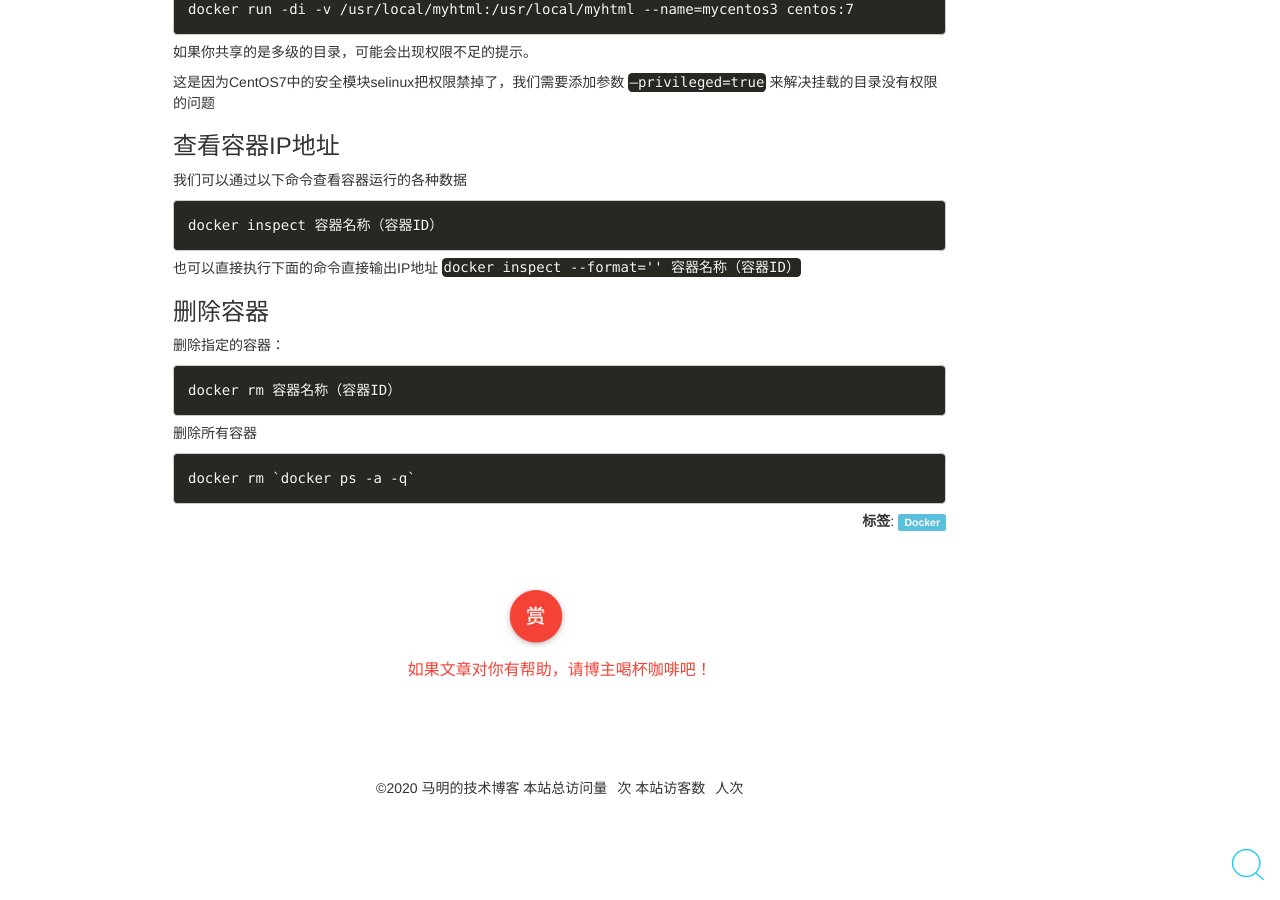
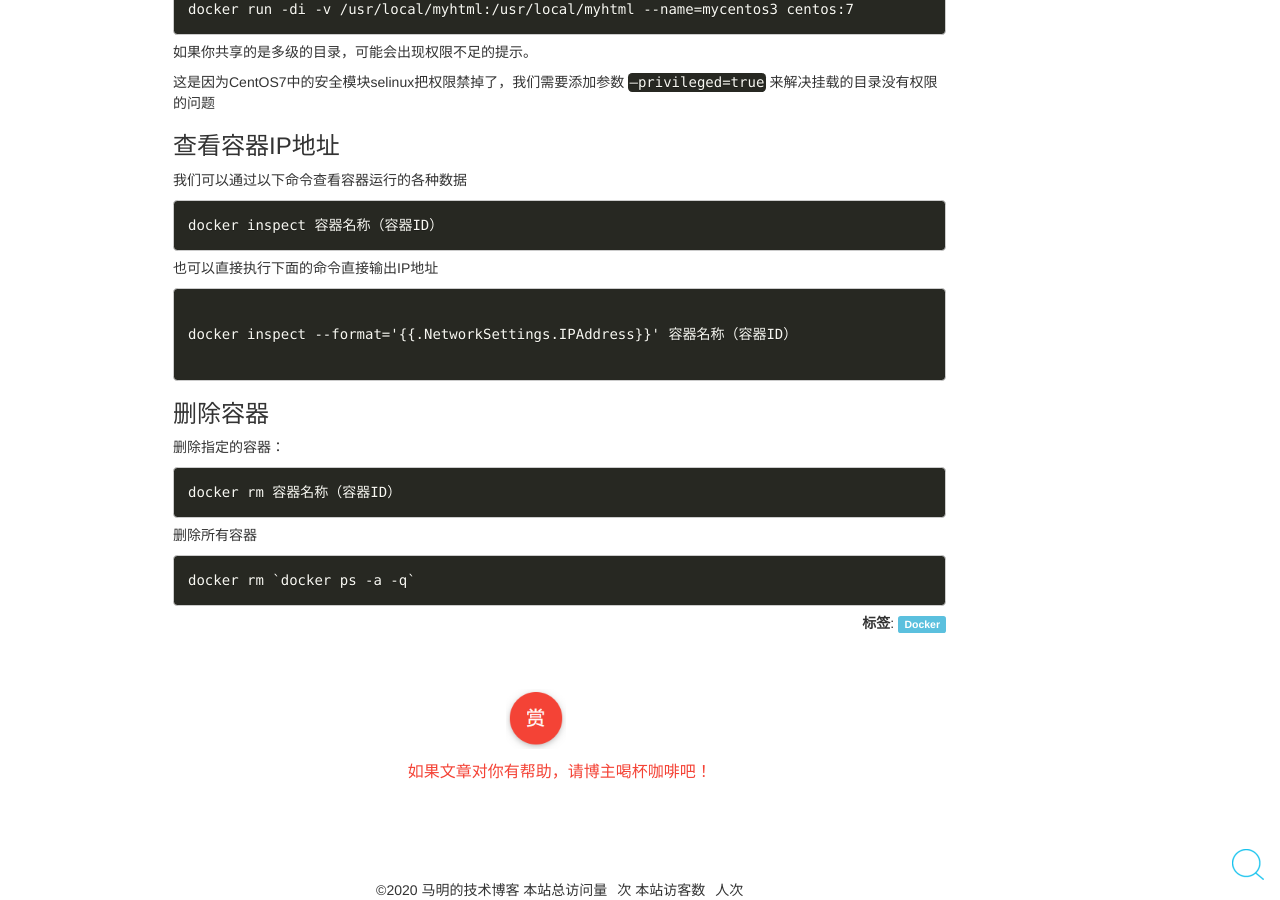
Before and after one commit to chaojunma/chaojunma.github.io, a Jekyll site: the page built from _posts/2020-6-1-Docker常用命令.md, in a window 1280 px wide and 900 px high, scrolled down 3015 px. Built offline with Jekyll 4.4.1, drawn with Linux system fonts in a browser that asks for light colours; comment, search, counter and statistics services are not loaded.

Commit message:
修改内容

````diff
--- a/_posts/2020-6-1-Docker常用命令.md
+++ b/_posts/2020-6-1-Docker常用命令.md
@@ -143,7 +143,11 @@ docker run -di -v /usr/local/myhtml:/usr/local/myhtml --name=mycentos3 centos:7
 docker inspect 容器名称（容器ID）
 ```
 也可以直接执行下面的命令直接输出IP地址
-`docker inspect --format='{{.NetworkSettings.IPAddress}}' 容器名称（容器ID）`
+```
+{% raw %}
+docker inspect --format='{{.NetworkSettings.IPAddress}}' 容器名称（容器ID）
+{% endraw %}
+```
 ### 删除容器
 删除指定的容器：
 ```
````
